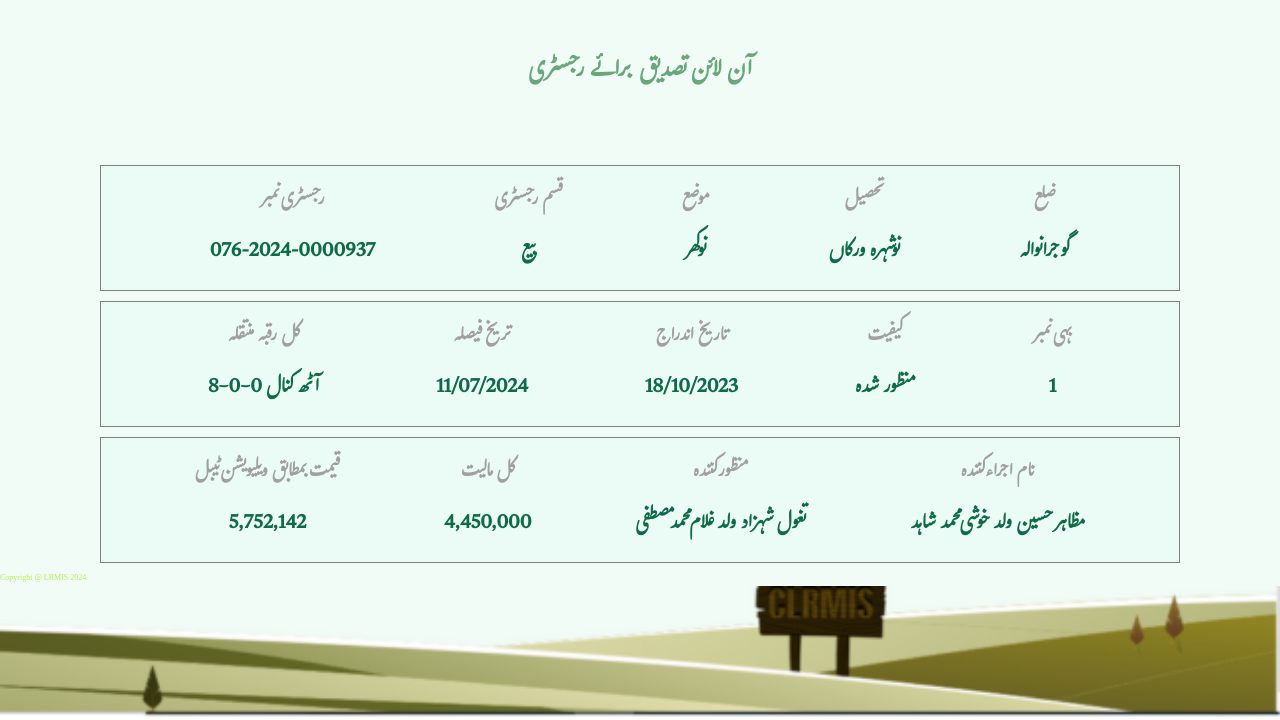
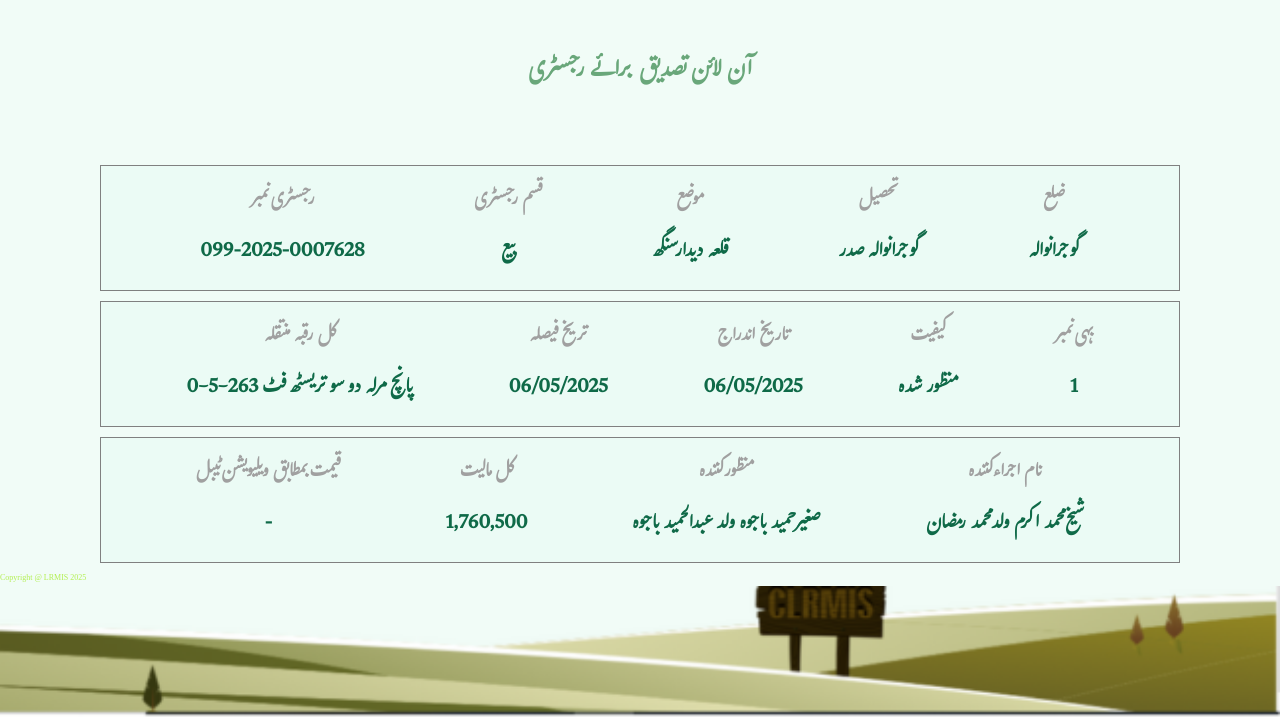
Before and after one commit to punjabzameen/Punjab5, a plain HTML site: page index.html in a window 1280 px wide. Shown: the part 80-800 px from the top of the page. Drawn offline with Linux system fonts and the light colour scheme.

Commit message:
Update index.html

```diff
--- a/index.html
+++ b/index.html
@@ -32,7 +32,7 @@
             <div class="item text1">
                 <h3>رجسٹری نمبر
                 </h3>
-                <p>076-2024-0000937
+                <p>099-2025-0007628
                 </p>
             </div>
             <div class="item text2"><h3>قسم رجسٹری
@@ -42,13 +42,13 @@
             <div class="item text3">
                 <h3>موضع
                 </h3>
-                <p>نوکھر
+                <p>قلعہ دیدار سنگھ
                 </p>
             </div>
             <div class="item text4">
                 <h3>تحصیل
                 </h3>
-                <p>نوشہرہ ورکاں
+                <p>گوجرانوالہ صدر
                 </p>
             </div>
             <div class="item text5">
@@ -63,18 +63,18 @@
             <div class="item text1">
                 <h3>کل رقبہ منتقلہ
                 </h3>
-                <p>8-0-0 آٹھ کنال
+                <p>0-5-263 پانچ مرلہ دو سو تریسٹھ فٹ
                 </p>
             </div>
             <div class="item text2"><h3>تریخ فیصلہ
 
             </h3>
-            <p>11/07/2024
+            <p>06/05/2025
             </p></div>
             <div class="item text3">
                 <h3>تاریخ اندراج
                 </h3>
-                <p>18/10/2023
+                <p>06/05/2025
                 </p>
             </div>
             <div class="item text4">
@@ -95,23 +95,23 @@
             <div class="item text1">
                 <h3>قیمت بمطابق ویلیویشن ٹیبل
                 </h3>
-                <p>5,752,142
+                <p>-
                 </p>
             </div>
             <div class="item text2"><h3>کل مالیت
             </h3>
-            <p>4,450,000
+            <p>1,760,500
             </p></div>
             <div class="item text3">
                 <h3>منظور کنندہ
                 </h3>
-                <p>تغول شہزاد ولد غلام محمد مصطفی
+                <p>صغیر حمید باجوہ ولد عبدالحمید باجوہ
                 </p>
             </div>
             <div class="item text4">
                 <h3>نام اجراء کنندہ
                 </h3>
-                <p>مظاہر حسین ولد خوشی محمد شاہد
+                <p>شیخ محمد اکرم ولد محمد رمضان
                 </p>
             </div>
 
@@ -120,7 +120,7 @@
     </section>
     <!-- ----------------- Inage section------------------ -->
      <div class="bottom_img">
-        Copyright @ LRMIS 2024
+        Copyright @ LRMIS 2025
 
      </div>
      <!-- <div class="main">
```
